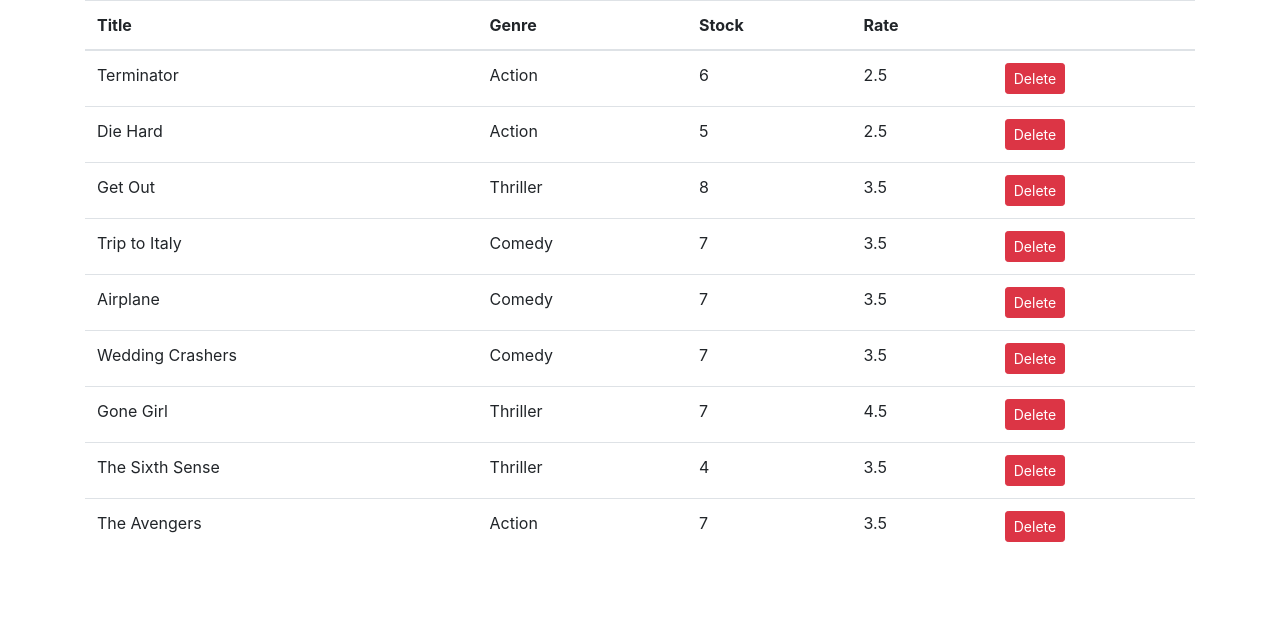
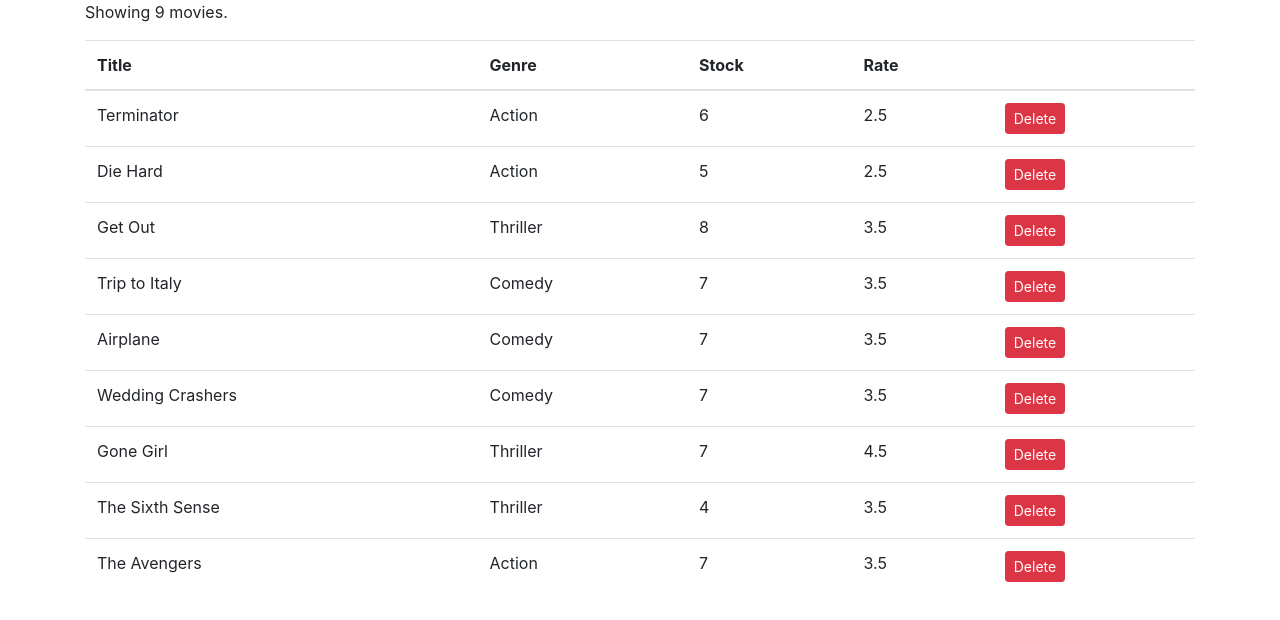
Before and after one commit to Lomanfan/react-review-m, a React (Create React App) app in the folder movie-list/: page / in a window 1280 px wide. Shown: the top 620 px of the page. Built offline with nearby package versions, Linux system fonts and the light colour scheme.

Commit message:
display message dynamically

```diff
--- a/movie-list/src/components/movies.jsx
+++ b/movie-list/src/components/movies.jsx
@@ -12,8 +12,12 @@
   }
 
   render() {
-    console.log(this.state.movies);
+    // console.log(this.state.movies);
+    if (this.state.movies.length === 0) return <p>There are no movies in the database.</p>
+
     return (
+      <React.Fragment>
+      <p>Showing {this.state.movies.length} movies.</p>
       <table className="table">
         <thead>
           <tr>
@@ -38,6 +42,7 @@
           ))}
         </tbody>
       </table>
+      </React.Fragment>
     );
   }
 }
```
